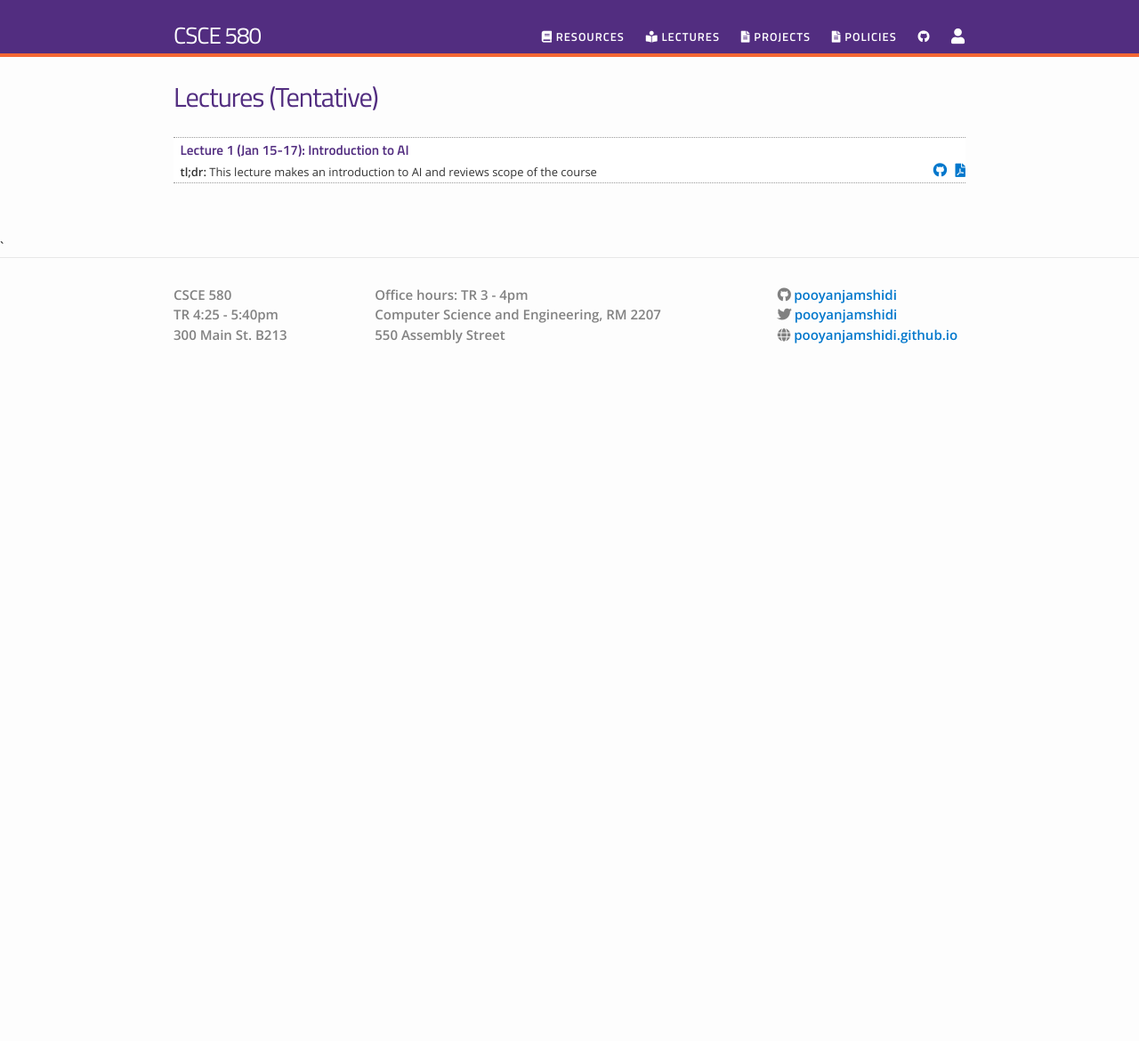
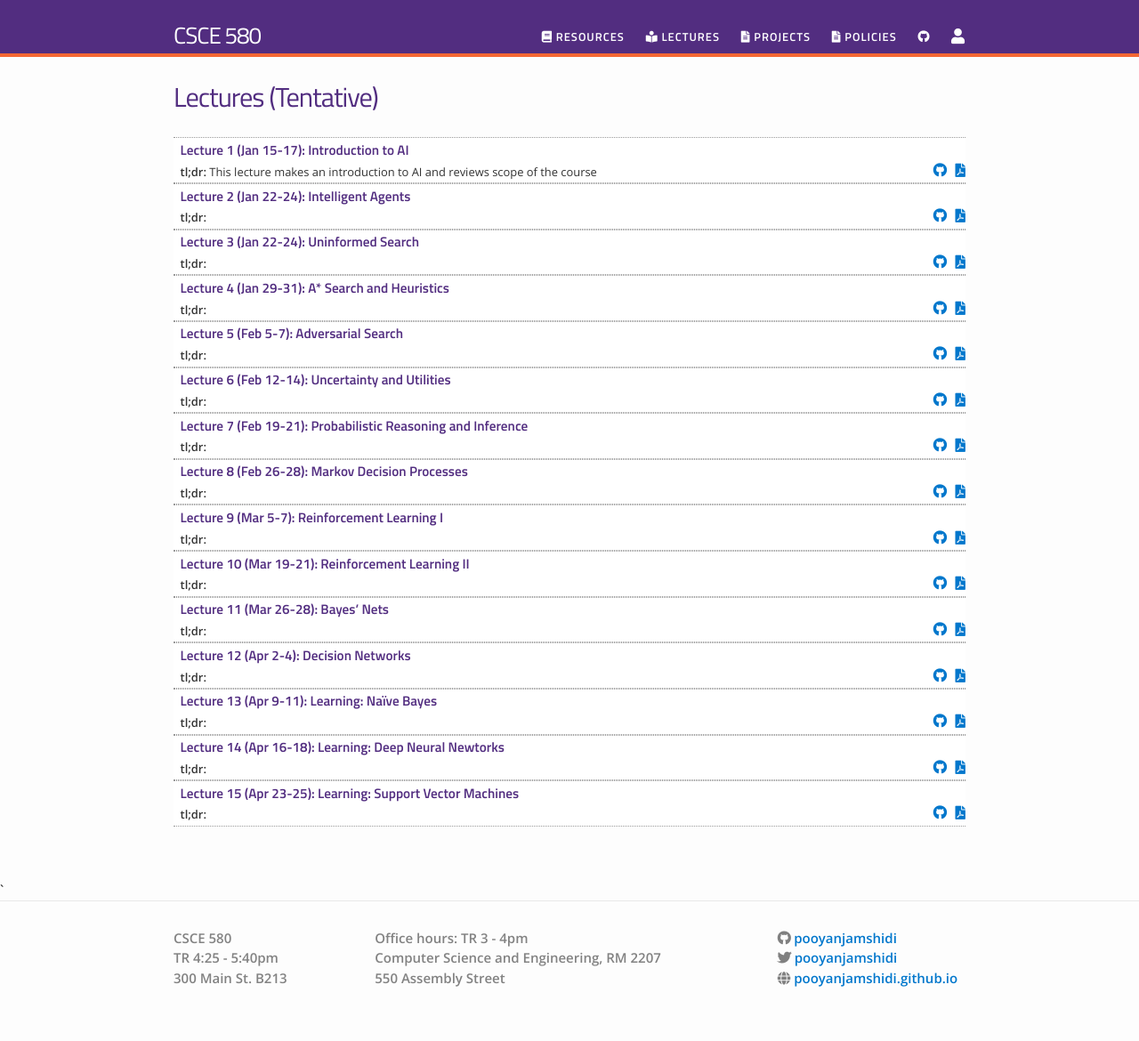
Before and after one commit to stephenvolpe/csce580, a Jekyll site: the page built from lectures.md, in a window 1280 px wide. Shown: the whole page at 89% size. Built offline with Jekyll 4.4.1, drawn with Linux system fonts in a browser that asks for light colours; nearby versions of some CDN libraries; before the commit the page ends 900 px from its top, so only the background shows below that.

Commit message:
added lecture schedule

```diff
--- a/_data/lectures.yml
+++ b/_data/lectures.yml
@@ -2,3 +2,73 @@
   filename: csce580-01
   dirname: lectures
   tldr: "This lecture makes an introduction to AI and reviews scope of the course"
+
+- title: "Lecture 2 (Jan 22-24): Intelligent Agents"
+  filename: csce580-02
+  dirname: lectures
+  tldr: ""
+
+- title: "Lecture 3 (Jan 22-24): Uninformed Search"
+  filename: csce580-03
+  dirname: lectures
+  tldr: ""
+
+- title: "Lecture 4 (Jan 29-31): A* Search and Heuristics"
+  filename: csce580-04
+  dirname: lectures
+  tldr: ""
+
+- title: "Lecture 5 (Feb 5-7): Adversarial Search"
+  filename: csce580-05
+  dirname: lectures
+  tldr: ""
+
+- title: "Lecture 6 (Feb 12-14): Uncertainty and Utilities"
+  filename: csce580-06
+  dirname: lectures
+  tldr: ""
+
+- title: "Lecture 7 (Feb 19-21): Probabilistic Reasoning and Inference"
+  filename: csce580-07
+  dirname: lectures
+  tldr: ""
+
+- title: "Lecture 8 (Feb 26-28): Markov Decision Processes"
+  filename: csce580-08
+  dirname: lectures
+  tldr: ""
+
+- title: "Lecture 9 (Mar 5-7): Reinforcement Learning I"
+  filename: csce580-09
+  dirname: lectures
+  tldr: ""
+
+- title: "Lecture 10 (Mar 19-21): Reinforcement Learning II"
+  filename: csce580-10
+  dirname: lectures
+  tldr: ""
+
+- title: "Lecture 11 (Mar 26-28): Bayes’ Nets"
+  filename: csce580-11
+  dirname: lectures
+  tldr: ""
+
+- title: "Lecture 12 (Apr 2-4): Decision Networks"
+  filename: csce580-12
+  dirname: lectures
+  tldr: ""
+
+- title: "Lecture 13 (Apr 9-11): Learning: Naïve Bayes"
+  filename: csce580-13
+  dirname: lectures
+  tldr: ""
+
+- title: "Lecture 14 (Apr 16-18): Learning: Deep Neural Newtorks"
+  filename: csce580-14
+  dirname: lectures
+  tldr: ""
+
+- title: "Lecture 15 (Apr 23-25): Learning: Support Vector Machines"
+  filename: csce580-15
+  dirname: lectures
+  tldr: ""
```
Also changed, not shown: policies.md (+6 -6 lines), 16 other files.
